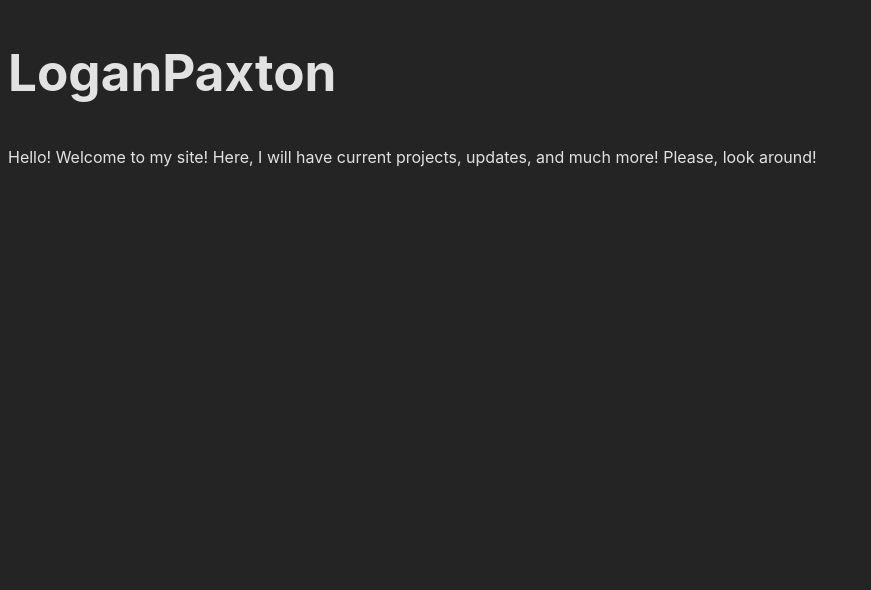
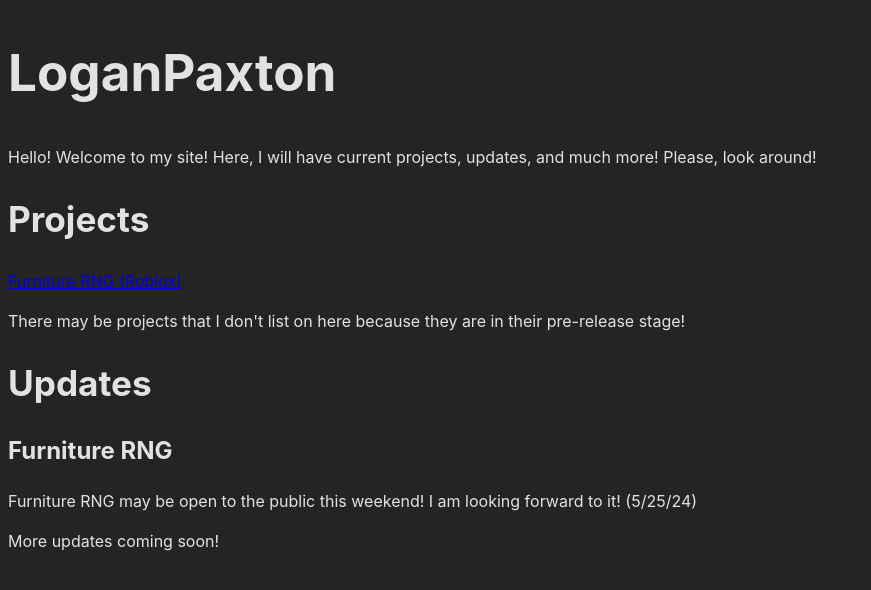
Before and after one commit to LoganPaxton/loganpaxton-vercel-vite, a Vue app: page / in a window 1280 px wide. Shown: the top 590 px of the page, without its empty margins (0-871 px from the left). Built offline with nearby package versions, Linux system fonts and the light colour scheme.

Commit message:
Update App.vue

```diff
--- a/src/App.vue
+++ b/src/App.vue
@@ -3,9 +3,21 @@
 </script>
 
 <template>
-  <div>
+  <div id="Welcome">
     <h1 id="NameH1">LoganPaxton</h1>
     <p>Hello! Welcome to my site! Here, I will have current projects, updates, and much more! Please, look around!</p>
+  </div>
+  <div id="Projects">
+    <h1>Projects</h1>
+    <a href="https://www.roblox.com/games/17386882104/Furniture-RNG-BETA">Furniture RNG (Roblox)</a>
+    <br>
+    <p>There may be projects that I don't list on here because they are in their pre-release stage!</p>
+  </div>
+  <div id="Updates">
+    <h1>Updates</h1>
+    <h2>Furniture RNG</h2>
+    <p>Furniture RNG may be open to the public this weekend! I am looking forward to it! (5/25/24)</p>
+    <p>More updates coming soon!</p>
   </div>
 </template>
 
```
